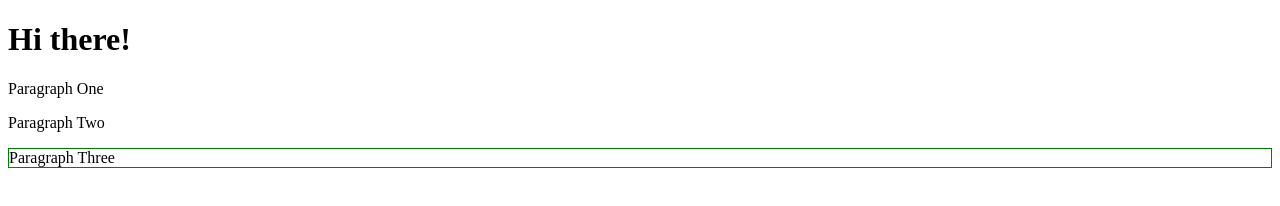
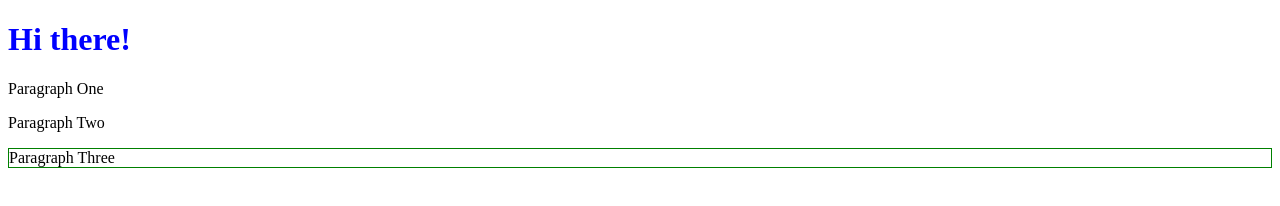
Before and after one commit to rusticanna/jquery-miniproj2, a plain HTML site: page index.html in a window 1280 px wide. Drawn offline with nearby package versions, Linux system fonts and the light colour scheme.

Commit message:
added class 'selectMe' to headers

```diff
--- a/index.html
+++ b/index.html
@@ -8,11 +8,16 @@
     <script src="../../src/js/jquery-3.4.1.js"></script>
     <script>
         $(document).ready(function(){
-            $(".parag").slideUp();
-            $(".parag").slideDown();
+            $(".parag").slideUp().slideDown(); //chaining functions
             $("#para3").css({"border": "1px solid green"});
+            $("h1, h2, h3, h4, h4, h5, h6, h7, h8, h9").addClass("selectMe");
         });
     </script>
+    <style>
+        .selectMe {
+            color: blue;
+        }
+    </style>
 </head>
 <body>
     <h1>Hi there!</h1>
```
